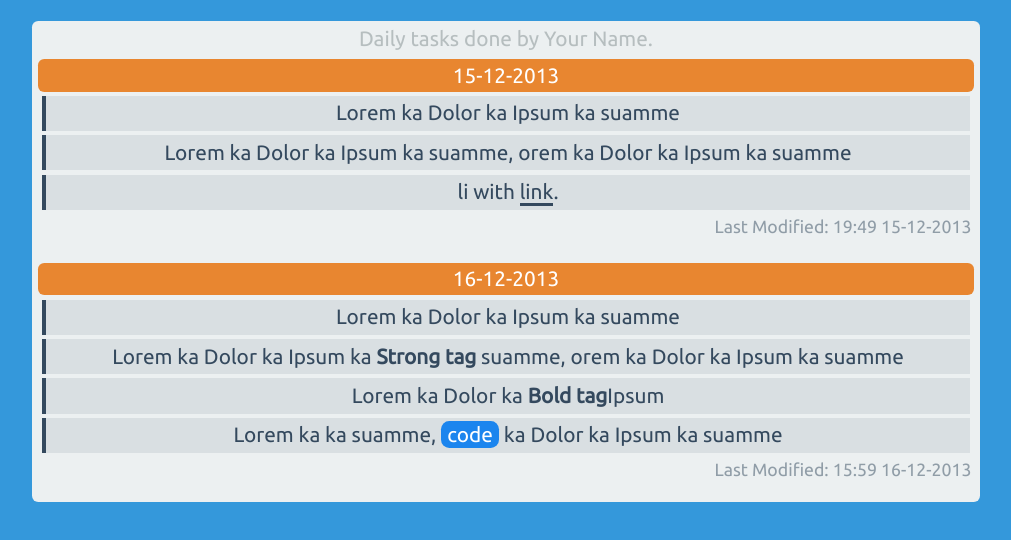
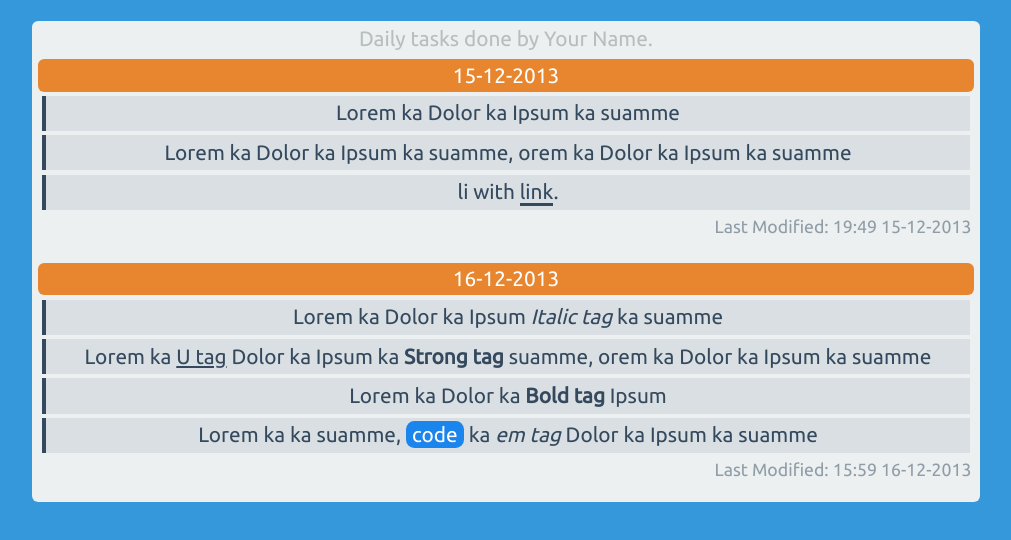
Before and after one commit to krman009/daily-tasks, a website: page index.html in a window 1280 px wide. Shown: the whole page, without its empty margins (134-1145 px from the left). Drawn offline with Linux system fonts and the light colour scheme.

Commit message:
Update index.html

```diff
--- a/index.html
+++ b/index.html
@@ -42,10 +42,10 @@ Used FlatUI colors. (http://flatuicolors.com/)
     <div class="day">
       <div class="date">16-12-2013</div>
       <ul>
-        <li>Lorem ka Dolor ka Ipsum ka suamme</li>
-        <li>Lorem ka Dolor ka Ipsum ka <strong>Strong tag</strong> suamme, orem ka Dolor ka Ipsum ka suamme</li>
-        <li>Lorem ka Dolor ka <b>Bold tag</b>Ipsum </li>
-        <li>Lorem ka ka suamme, <code>code</code> ka Dolor ka Ipsum ka suamme</li>
+        <li>Lorem ka Dolor ka Ipsum <i>Italic tag</i> ka suamme</li>
+        <li>Lorem ka <u>U tag</u> Dolor ka Ipsum ka <strong>Strong tag</strong> suamme, orem ka Dolor ka Ipsum ka suamme</li>
+        <li>Lorem ka Dolor ka <b>Bold tag</b> Ipsum </li>
+        <li>Lorem ka ka suamme, <code>code</code> ka <em>em tag</em> Dolor ka Ipsum ka suamme</li>
       </ul>
       <div class="last-edit">Last Modified: 15:59 16-12-2013</div>
     </div> <!-- Over 06-01-14 -->
```
